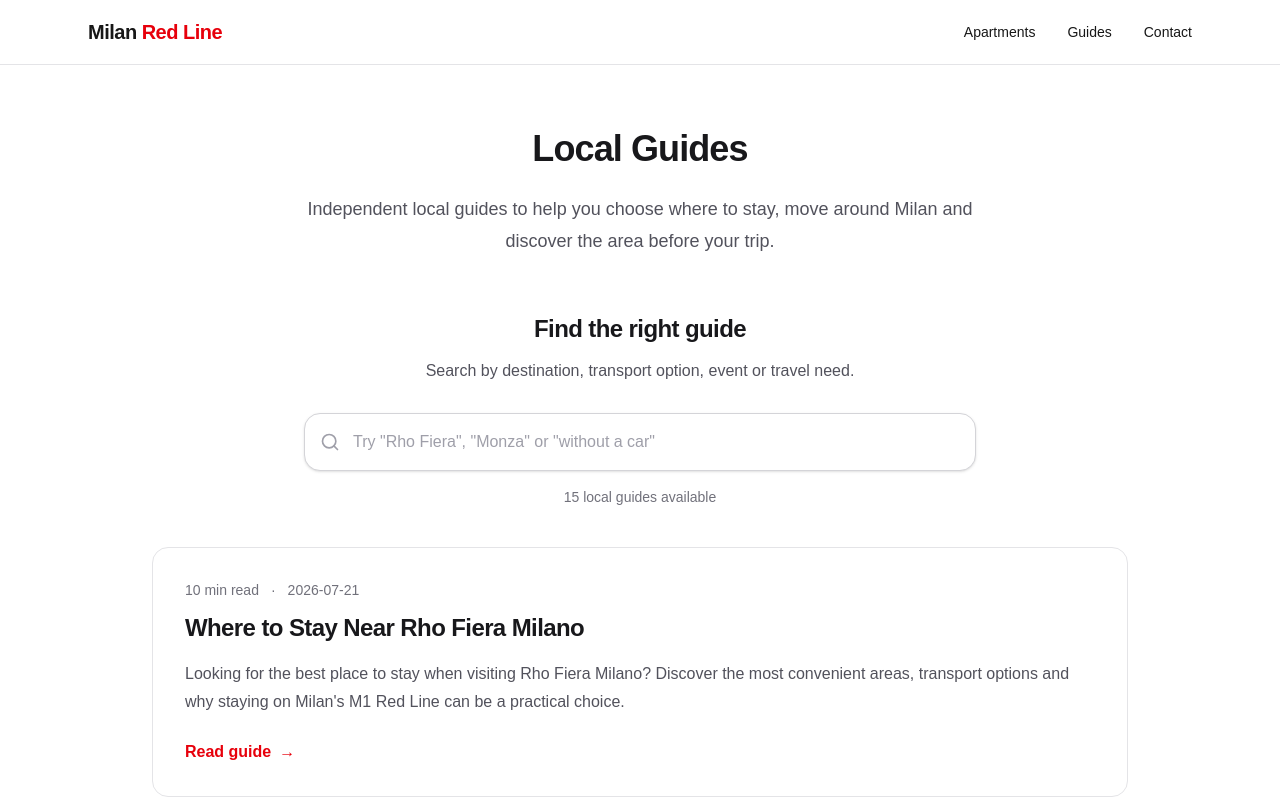
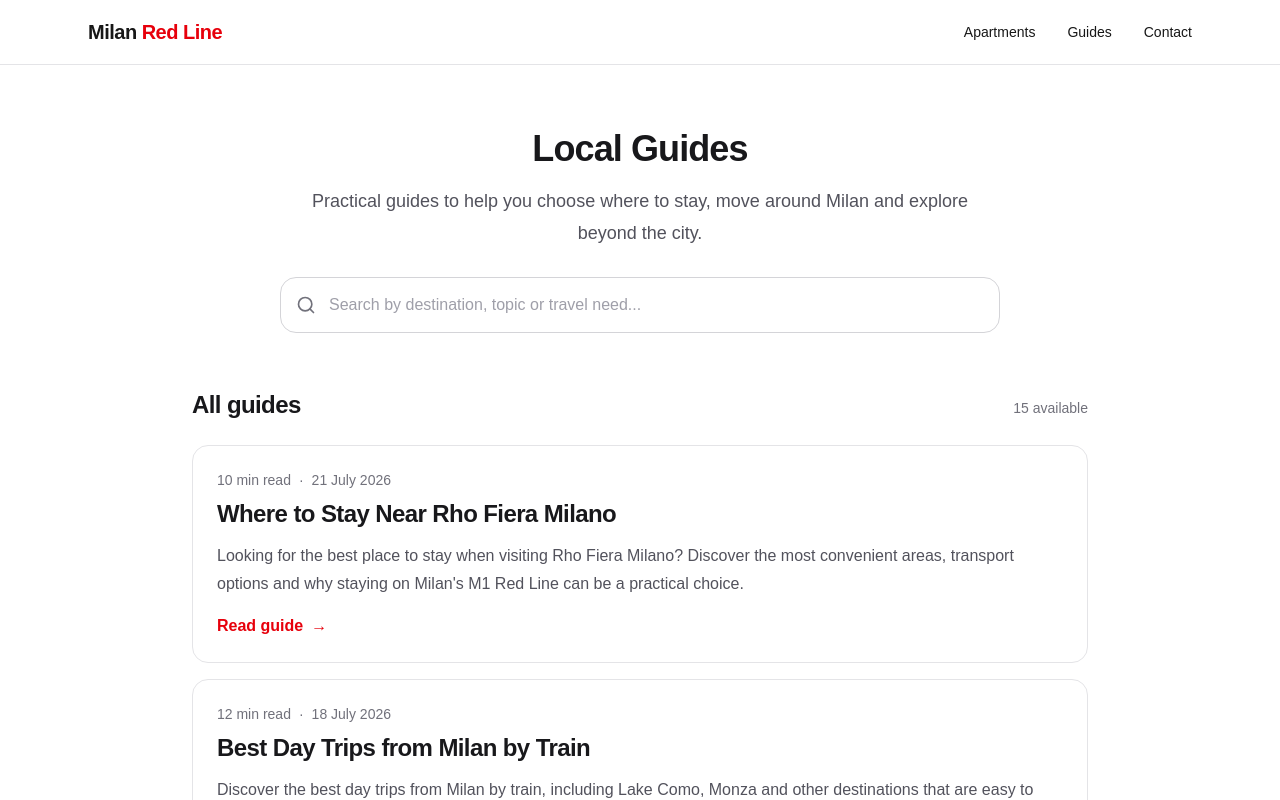
Before and after one commit to beppeblu1/milan-red-line, a Next.js app: page /guides in a window 1280 px wide. Shown: the top 800 px of the page. Built offline with nearby package versions, Linux system fonts and the light colour scheme.

Commit message:
Refine guide search UX

```diff
--- a/app/guides/page.tsx
+++ b/app/guides/page.tsx
@@ -7,7 +7,7 @@ import { getAllGuides } from "@/lib/guides";
 export const metadata: Metadata = {
   title: "Local Guides",
   description:
-    "Helpful local guides to make the most of your stay near Milan.",
+    "Practical guides to help you choose where to stay, move around Milan and explore beyond the city.",
 };
 
 export default function GuidesPage() {
@@ -15,25 +15,23 @@ export default function GuidesPage() {
   const searchIndex = createGuideSearchIndex(guides);
 
   return (
-    <div className="mx-auto max-w-5xl px-6 py-16">
-      <header className="mb-14 text-center">
+    <div className="mx-auto max-w-5xl px-6 py-12 sm:py-16">
+      <header className="mx-auto max-w-2xl text-left sm:text-center">
         <h1 className="text-4xl font-bold tracking-tight text-zinc-900">
           Local Guides
         </h1>
 
-        <p className="mx-auto mt-6 max-w-2xl text-lg leading-8 text-zinc-600">
-          Independent local guides to help you choose where to stay, move
-          around Milan and discover the area before your trip.
+        <p className="mt-4 text-lg leading-8 text-zinc-600">
+          Practical guides to help you choose where to stay, move around Milan
+          and explore beyond the city.
         </p>
       </header>
 
       {searchIndex.length > 0 ? (
         <GuideSearch guides={searchIndex} locale="en" />
       ) : (
-        <div className="rounded-2xl border border-zinc-200 bg-zinc-50 p-8 text-center">
-          <p className="text-zinc-600">
-            No guides are available yet.
-          </p>
+        <div className="mx-auto mt-10 max-w-4xl rounded-2xl border border-zinc-200 bg-zinc-50 p-8 text-center">
+          <p className="text-zinc-600">No guides are available yet.</p>
         </div>
       )}
     </div>
--- a/components/guides/GuideSearch.tsx
+++ b/components/guides/GuideSearch.tsx
@@ -20,7 +20,6 @@ export default function GuideSearch({
 }: GuideSearchProps) {
   const [query, setQuery] = useState("");
   const inputId = useId();
-  const statusId = useId();
 
   const results = useMemo(
     () => searchGuides(guides, query, locale),
@@ -28,33 +27,31 @@ export default function GuideSearch({
   );
 
   const hasQuery = query.trim().length > 0;
-  const resultLabel =
-    results.length === 1
-      ? "1 guide found"
-      : `${results.length} guides found`;
+  const hasResults = results.length > 0;
+
+  const resultsHeading = !hasQuery
+    ? "All guides"
+    : hasResults
+      ? "Search results"
+      : "No guides found";
+
+  const countLabel = !hasQuery
+    ? `${results.length} available`
+    : results.length === 1
+      ? "1 guide"
+      : `${results.length} guides`;
 
   return (
-    <section aria-labelledby={`${inputId}-heading`}>
-      <div className="mx-auto max-w-2xl">
-        <h2
-          id={`${inputId}-heading`}
-          className="text-center text-2xl font-semibold tracking-tight text-zinc-900"
-        >
-          Find the right guide
-        </h2>
-
-        <p className="mt-3 text-center leading-7 text-zinc-600">
-          Search by destination, transport option, event or travel need.
-        </p>
-
-        <div className="relative mt-7">
+    <section aria-label="Guide search">
+      <div className="mx-auto mt-7 max-w-[720px]">
+        <div className="relative">
           <label htmlFor={inputId} className="sr-only">
             Search local guides
           </label>
 
           <Search
             aria-hidden="true"
-            className="pointer-events-none absolute left-4 top-1/2 h-5 w-5 -translate-y-1/2 text-zinc-400"
+            className="pointer-events-none absolute left-4 top-1/2 h-5 w-5 -translate-y-1/2 text-zinc-500"
           />
 
           <input
@@ -62,10 +59,9 @@ export default function GuideSearch({
             type="search"
             value={query}
             onChange={(event) => setQuery(event.target.value)}
-            placeholder='Try "Rho Fiera", "Monza" or "without a car"'
-            aria-describedby={statusId}
+            placeholder="Search by destination, topic or travel need..."
             autoComplete="off"
-            className="w-full rounded-2xl border border-zinc-300 bg-white py-4 pl-12 pr-12 text-base text-zinc-900 shadow-sm outline-none transition placeholder:text-zinc-400 hover:border-zinc-400 focus:border-red-500 focus:ring-4 focus:ring-red-100"
+            className="h-14 w-full rounded-2xl border border-zinc-300 bg-white pl-12 pr-12 text-base text-zinc-900 outline-none transition placeholder:text-zinc-400 hover:border-zinc-400 focus:border-red-600 focus:ring-4 focus:ring-red-100 [&::-webkit-search-cancel-button]:appearance-none"
           />
 
           {hasQuery && (
@@ -73,40 +69,42 @@ export default function GuideSearch({
               type="button"
               onClick={() => setQuery("")}
               aria-label="Clear search"
-              className="absolute right-3 top-1/2 flex h-9 w-9 -translate-y-1/2 items-center justify-center rounded-full text-zinc-500 transition hover:bg-zinc-100 hover:text-zinc-900 focus-visible:outline-none focus-visible:ring-2 focus-visible:ring-red-600"
+              className="absolute right-3 top-1/2 flex h-10 w-10 -translate-y-1/2 items-center justify-center rounded-full text-zinc-500 transition hover:bg-zinc-100 hover:text-zinc-900 focus-visible:outline-none focus-visible:ring-2 focus-visible:ring-red-600 focus-visible:ring-offset-2"
             >
               <X aria-hidden="true" className="h-5 w-5" />
             </button>
           )}
         </div>
+      </div>
+
+      <div className="mx-auto mt-10 max-w-4xl sm:mt-14">
+        <div className="flex flex-wrap items-baseline justify-between gap-x-6 gap-y-1">
+          <h2 className="text-2xl font-semibold tracking-tight text-zinc-900">
+            {resultsHeading}
+          </h2>
 
           <p
-          id={statusId}
             aria-live="polite"
-          className="mt-4 text-center text-sm text-zinc-500"
+            className="text-sm font-medium text-zinc-500"
           >
-          {hasQuery ? resultLabel : `${results.length} local guides available`}
+            {countLabel}
           </p>
         </div>
 
-      {results.length > 0 ? (
-        <div className="mt-10 space-y-6">
+        {hasResults ? (
+          <div className="mt-6 space-y-4">
             {results.map((guide) => (
               <GuideSearchCard key={guide.slug} guide={guide} />
             ))}
           </div>
         ) : (
-        <div className="mt-10 rounded-2xl border border-zinc-200 bg-zinc-50 p-8 text-center">
-          <h3 className="text-lg font-semibold text-zinc-900">
-            No matching guides
-          </h3>
-
-          <p className="mx-auto mt-3 max-w-xl leading-7 text-zinc-600">
-            Try a destination such as Monza or Rho Fiera, or a travel need such
-            as public transport, business travel or staying without a car.
+          <div className="mt-6 rounded-2xl border border-zinc-200 bg-zinc-50 p-6 sm:p-7">
+            <p className="leading-7 text-zinc-600">
+              Try a different destination, topic or travel need.
             </p>
           </div>
         )}
+      </div>
     </section>
   );
 }
--- a/components/guides/GuideSearchCard.tsx
+++ b/components/guides/GuideSearchCard.tsx
@@ -6,34 +6,55 @@ type GuideSearchCardProps = {
   guide: GuideSearchEntry;
 };
 
+function formatPublicationDate(value: string): string {
+  if (!value) {
+    return "";
+  }
+
+  const date = new Date(`${value}T00:00:00Z`);
+
+  if (Number.isNaN(date.getTime())) {
+    return value;
+  }
+
+  return new Intl.DateTimeFormat("en-GB", {
+    day: "numeric",
+    month: "long",
+    year: "numeric",
+    timeZone: "UTC",
+  }).format(date);
+}
+
 export default function GuideSearchCard({
   guide,
 }: GuideSearchCardProps) {
+  const publicationDate = formatPublicationDate(guide.publishedAt);
+
   return (
     <Link
       href={`/guides/${guide.slug}`}
-      className="group block rounded-2xl border border-zinc-200 bg-white p-6 transition hover:border-red-500 hover:shadow-lg focus-visible:outline-none focus-visible:ring-2 focus-visible:ring-red-600 focus-visible:ring-offset-2 sm:p-8"
+      className="group block rounded-2xl border border-zinc-200 bg-white p-5 transition duration-200 hover:border-red-300 hover:bg-zinc-50/50 hover:shadow-sm focus-visible:outline-none focus-visible:ring-2 focus-visible:ring-red-600 focus-visible:ring-offset-2 sm:p-6"
     >
-      <div className="flex flex-wrap items-center gap-3 text-sm text-zinc-500">
+      <div className="flex flex-wrap items-center gap-x-2 gap-y-1 text-sm text-zinc-500">
         <span>{guide.readingTime}</span>
 
-        {guide.publishedAt && (
+        {publicationDate && (
           <>
             <span aria-hidden="true">·</span>
-            <span>{guide.publishedAt}</span>
+            <span>{publicationDate}</span>
           </>
         )}
       </div>
 
-      <h2 className="mt-3 text-xl font-semibold tracking-tight text-zinc-900 sm:text-2xl">
+      <h3 className="mt-2 text-xl font-semibold tracking-tight text-zinc-900 sm:text-2xl">
         {guide.title}
-      </h2>
+      </h3>
 
-      <p className="mt-4 leading-7 text-zinc-600">
+      <p className="mt-3 line-clamp-3 leading-7 text-zinc-600">
         {guide.description}
       </p>
 
-      <span className="mt-6 inline-flex items-center gap-2 font-semibold text-red-600 transition group-hover:gap-3 group-hover:text-red-700">
+      <span className="mt-4 inline-flex items-center gap-2 font-semibold text-red-600 transition group-hover:gap-3 group-hover:text-red-700">
         Read guide
         <span aria-hidden="true">→</span>
       </span>
```
Lines whose indentation alone changed are shown as unchanged.
